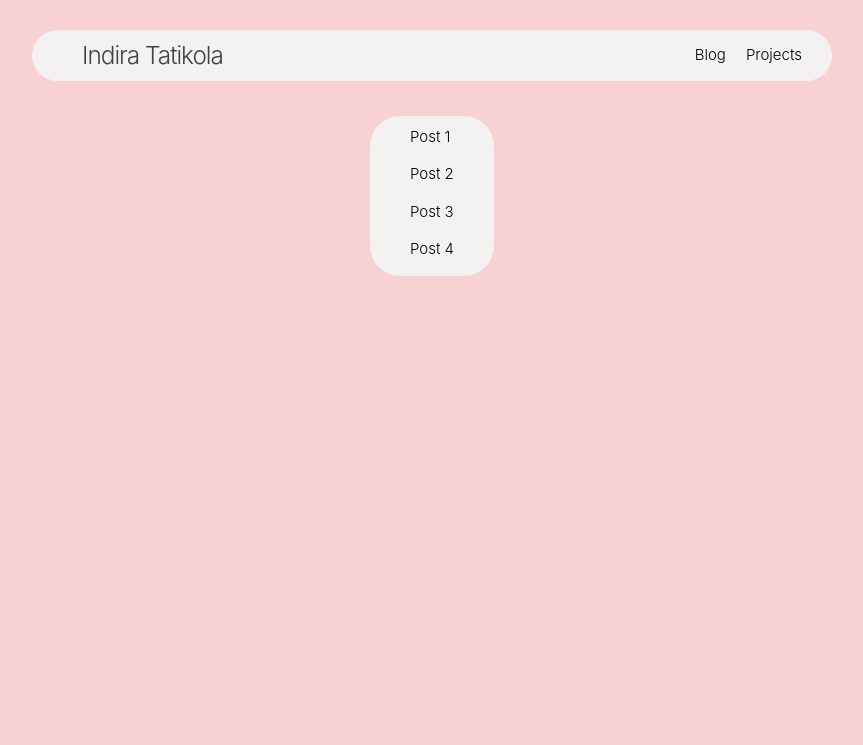
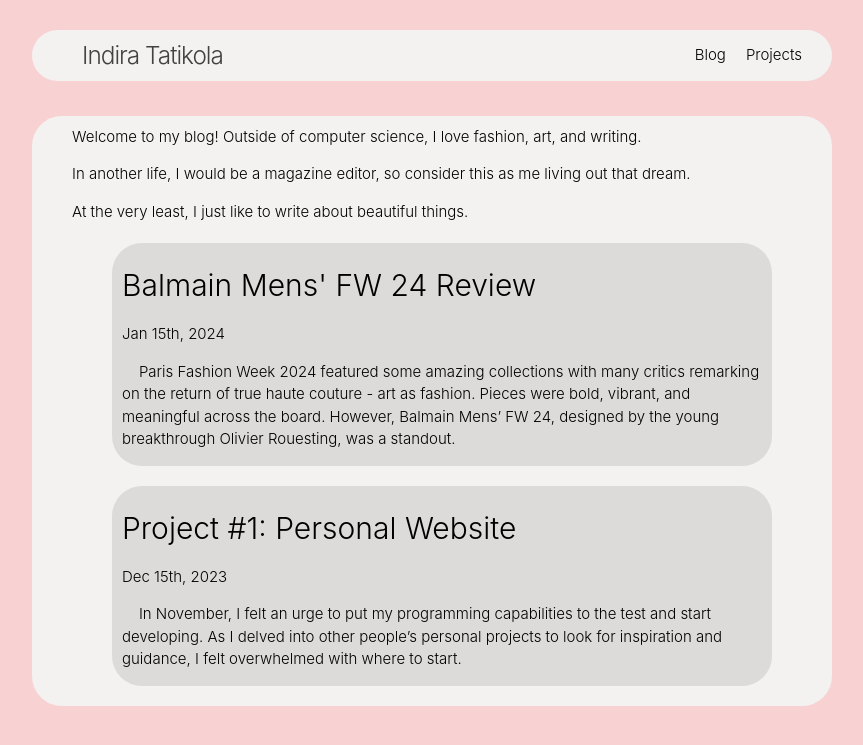
Before and after one commit to itatikola/itatikola.github.io, a Jekyll site: the page built from blog.html, in a window 1280 px wide. Shown: the top 745 px of the page, without its empty margins (208-1071 px from the left). Built offline with Jekyll 4.4.1, drawn with Linux system fonts in a browser that asks for light colours.

Commit message:
balmain post

```diff
--- /dev/null
+++ b/_posts/2024-01-15-Balmain-Mens-FW.md
@@ -0,0 +1,26 @@
+---
+layout: post
+title: "Balmain Mens' FW 24 Review"
+excerpt_separator: <!--more-->
+---
+&nbsp;&nbsp;&nbsp;&nbsp;Paris Fashion Week 2024 featured some amazing collections with many critics remarking on the return of true haute couture - art as fashion. Pieces were bold, vibrant, and meaningful across the board. However, Balmain Mens’ FW 24, designed by the young breakthrough Olivier Rouesting, was a standout.  <!--more--> Last year, Rouesting revealed that he had been badly burned during a fireplace explosion in his own home. He had kept the incident private for a long time, and his return invoked a newfound sense of purpose. In fact, his new braids almost made him unrecognizable when he came out at the end of the show. I found the show to be an unabashed homage to African royalty and modern Afro-European culture, celebrating the work of modern African art and revealing the impact of African creatives on global fashion. This show was defined by coats, vibrant colors, and royal futurism.
+
+*image*
+
+&nbsp;&nbsp;&nbsp;&nbsp;The most powerful sequence in the show to me were the black and metallic gold looks. The sequence began abruptly with the structured, reflective coat. The long coat’s rigidity and simple structure felt like something a fashionable CP-30 would wear in the best way possible. This is a coat meant for the night, an ode to being the shining light of royalty in the room. The sharp corners of the shoulders and abrupt circular ending to the sleeve furthers the roboticism. All in all, I find it to be an exciting step towards pure futuristic style. The pairing with faded black denim works, although the jeans are of a certain tasteless style. I’ll chalk it up to the specific connotation this jean style has in American culture.
+
+*image*
+
+&nbsp;&nbsp;&nbsp;&nbsp;Overall, the gold motif was a strong example of celebrating African greatness. I immediately think of Mansa Musa - the African king who was at one point the richest man in the world due to his hefty collection of gold. In the eastern world, gold is most definitely the greatest symbol of wealth though it has largely left the gaze of western idyllism. The golden durag and chains are also odes to the unique and unmatched significance of gold as a symbol of power and royalty in African culture.
+
+*image*
+
+&nbsp;&nbsp;&nbsp;&nbsp;The vibrant orange, pink, yellow and black patent leather jacket and then shiny leather bag immediately caught my eye. The splotching design reminded me of the eye itself actually - a cornea or on another note, a celestial supernova. It radiates power and an all-knowing existentialism, though I wish the jackets colors were as vibrant as the bags.
+
+*image*
+
+&nbsp;&nbsp;&nbsp;&nbsp;Most striking of all however was the facial sequence. The show opened with the long coat featuring an AI-generated face created with what seems to be rhinestones. This is an ode to the technological aspect of futurism that simply cannot be ignored, Rouesting is acknowledging the dominance of artificial intelligence in all aspects of life. The use of rhinestones creates a pixelated effect, adding onto the illusion that the pieces are made of actual screens. The black and white eye specifically reminds me of the type of image you would see in a 2000s era girls’ internet makeup game - it’s almost Bratz-like. In this way, Rouesting preserves the youthful streetwear roots of Balmain.
+
+*image*
+
+&nbsp;&nbsp;&nbsp;&nbsp;I think the underlying reason I was drawn to this show is because of its outstanding progressiveness. I truly believe that Olivier Rouesting understands the future and I respect that he is using his influence and genius to propel his people and culture to the forefront of the future. African royalty, digital supremacy, artificial intelligence in art - Rouesting is a master of representing the here and now. He defines a generation and I cannot wait to see how this collection manifests in the mainstream.
--- a/blog.html
+++ b/blog.html
@@ -2,7 +2,15 @@
 layout: default
 title: Blog
 ---
-<p>Post 1</p>
-<p>Post 2</p>
-<p>Post 3</p>
-<p>Post 4</p>
+<p>Welcome to my blog! Outside of computer science, I love fashion, art, and writing.</p>
+<p>In another life, I would be a magazine editor, so consider this as me living out that dream.</p>
+<p>At the very least, I just like to write about beautiful things.</p>
+<ul>
+  {% for post in site.posts %}
+    <div class="post-thumbnail">
+      <h1><a href="{{ post.url }}">{{ post.title }}</a></h1>
+      <p>{{ post.date | date_to_string: "ordinal", "US" }}</p>
+      <p>{{ post.excerpt }}</p>
+    </div>
+  {% endfor %}
+</ul>
--- a/index.html
+++ b/index.html
@@ -13,9 +13,7 @@
         Intelligence and Systems & Architecture.
     </p>
     <p>Building human-centered applications excites me.</p>
-    <p>Over the next year, I'm challenging myself to create one,
-        full-fledged personal project per month. Follow along on the "Projects" tab.
+    <p>Over the next year, I'm challenging myself to create one personal project or write one opinion piece per month. Follow along on the "Projects" or "Blog" tab.
     </p>
-    <p>Outside of CS, I love fashion, writing, and baking!</p>
     <p>Feel free to reach out on my socials.</p>
 </div>
```
Also changed, not shown: 7 other files.
